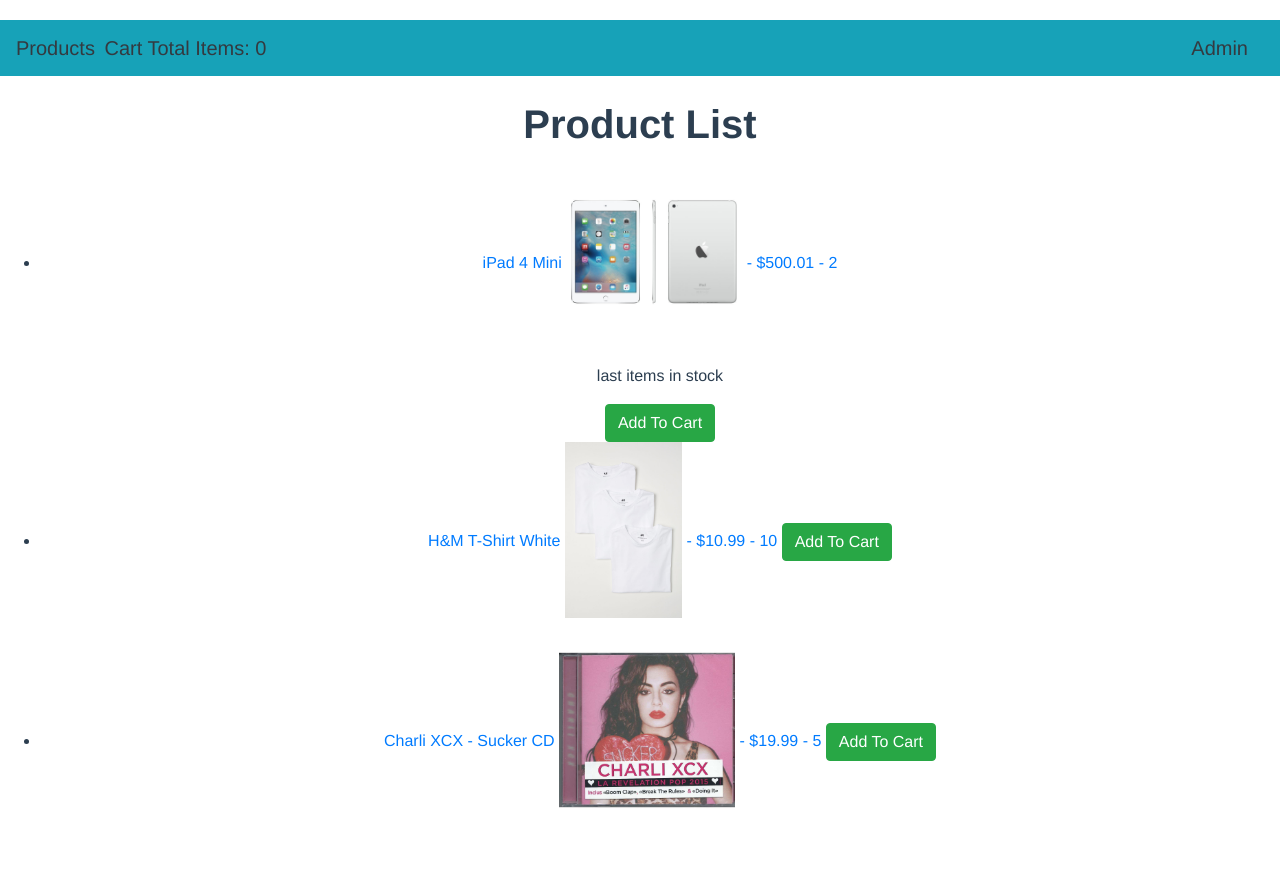
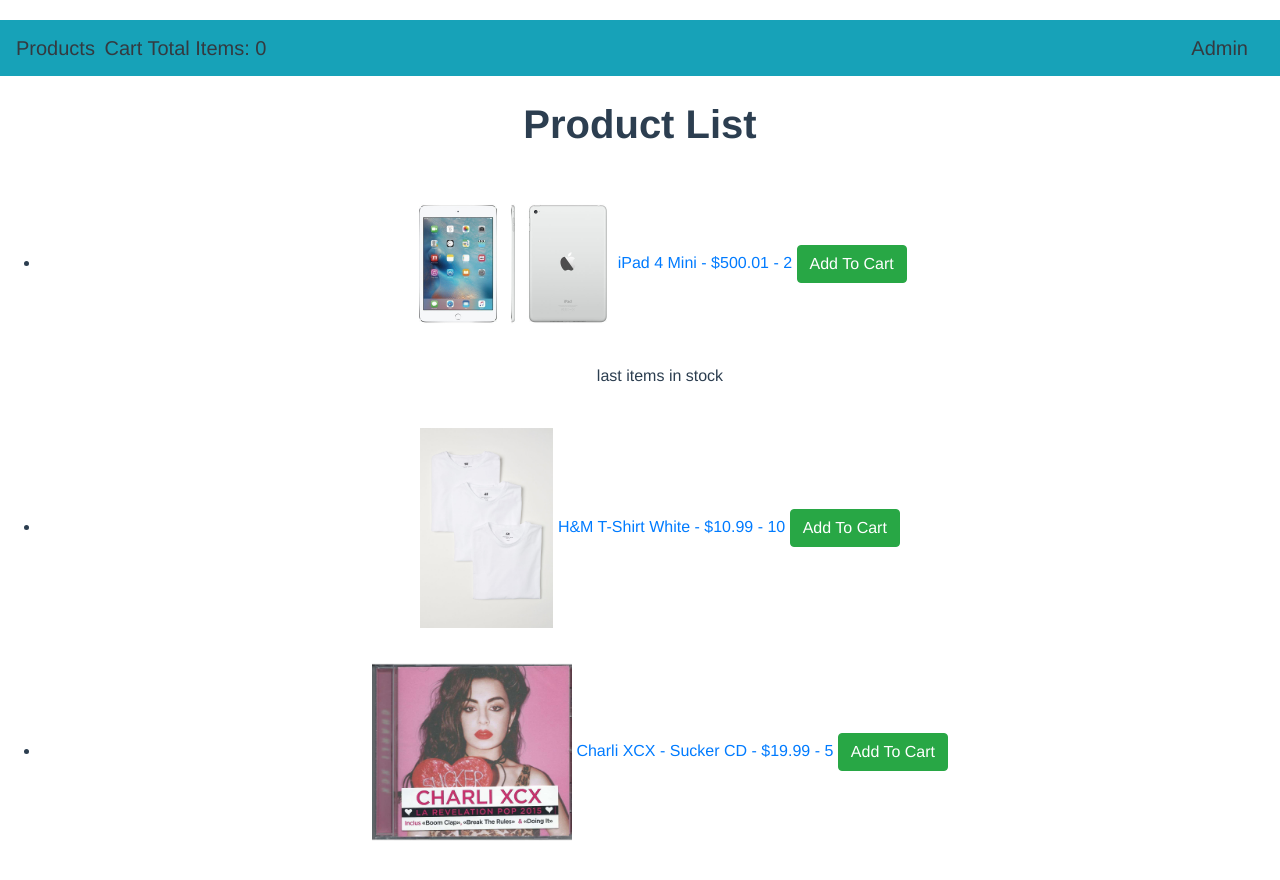
Before and after one commit to KennyMafabatho/shopping-cart, a Vue app: page / in a window 1280 px wide. Shown: the top 880 px of the page. Before the commit the page ends 858 px from the top, so only its background shows below. Built offline with nearby package versions, Linux system fonts and the light colour scheme.

Commit message:
Created delete product method to delete product from list

```diff
--- a/src/components/Admin.vue
+++ b/src/components/Admin.vue
@@ -22,7 +22,8 @@
         <ul class="align-items-centre">
         <li v-for="product in products ">
 
-        {{ product.title }} - {{ product.price | currency }} <span class="pl-2 pb-2"> <button type="button" class ="btn btn-danger"> Delete </button> </span> <pre class="mt-2"> <button type="button" class ="btn btn-info" @click="decrementInventory(product)" > - </button> {{ product.inventory}} <button type="button" class ="btn btn-info" @click="incrementInventory(product)"> + </button> </pre>
+        {{ product.title }} - {{ product.price | currency }} <span class="pl-2 pb-2"> <button type="button" class ="btn btn-danger" @click="removeProduct(product)"> Delete </button> </span>
+        <pre class="mt-2"> <button type="button" class ="btn btn-info" @click="decrementInventory(product)" > - </button> {{ product.inventory}} <button type="button" class ="btn btn-info" @click="incrementInventory(product)"> + </button> </pre>
 
          </li>
         </ul>
@@ -72,6 +73,9 @@
             decrementInventory:'products/decrementInventory',
             addProduct:'products/addProductToList'
         }),
+        removeProduct(product){
+            this.products.splice(product, 1)
+        }
     },
     created(){
         this.loading = true
--- a/src/components/ProductList.vue
+++ b/src/components/ProductList.vue
@@ -3,23 +3,23 @@
         <h1 class="pt-4 pb-2 font-weight-bold">Product List</h1>
         <img  v-if="loading" src="https://imgur.com/JfPpwOA.gif"/>
         <ul v-else>
-            <li v-for="product in products ">
+            <li class="pb-4" v-for="product in products ">
 
                <router-link :to="{
 
                    name: 'productname',
                    params: { id: product.id}}">
-                     {{ product.title }}
-                   <img class="pb-4" :src="require(`@/assets/${product.image}`)" :alt="product.name"/>
-                  <span>  - {{ product.price | currency }} - {{ product.inventory}} </span>
+                   <img :src="require(`@/assets/${product.image}`)" :alt="product.name"/>
+                  <span> {{ product.title }} - {{ product.price | currency }} - {{ product.inventory}} </span>
                </router-link>
                 <span>
+                    <button type="button" class="btn btn-success" :disabled ="!productIsInStock (product)"
+                    @click="addProductToCart(product)">Add To Cart</button>
+
                     <div v-if="product.inventory < 5 ">
                         <p>last items in stock</p>
                     </div>
-                <button type="button" class="btn btn-success" :disabled ="!productIsInStock (product)"
 
-                    @click="addProductToCart(product)">Add To Cart</button>
                 </span>
             </li>
 
--- a/src/store/modules/products.js
+++ b/src/store/modules/products.js
@@ -51,6 +51,9 @@
         addNewProduct(state,product){
             state.items.push(product)
 
+            },
+            removeProduct(state, product){
+                state.items.slice(product,1)
             }
         },
 
```
